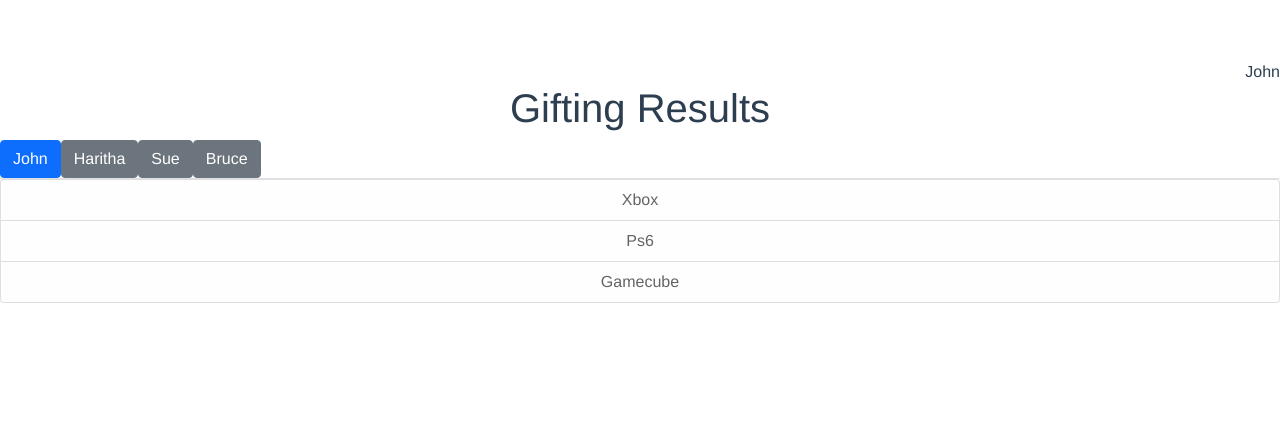
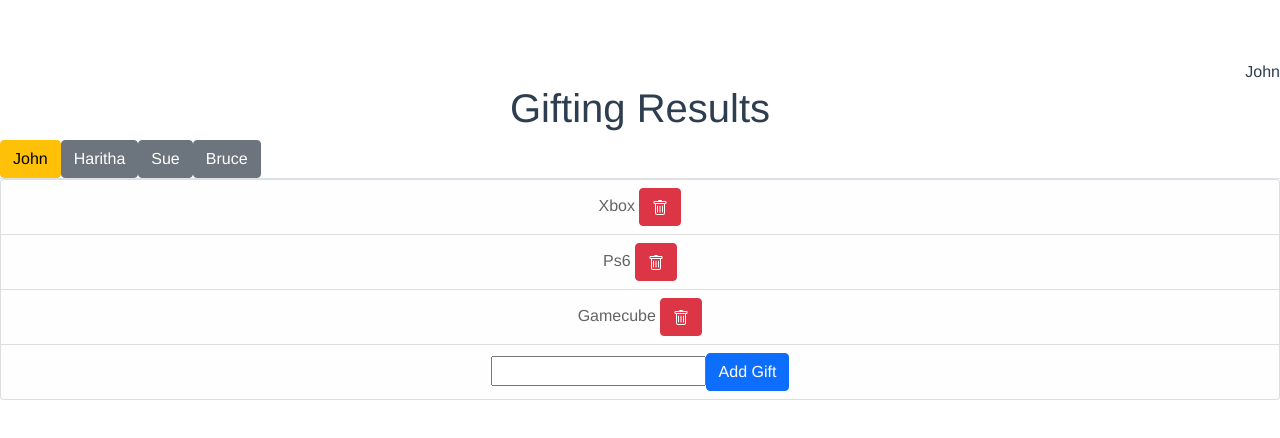
Before and after one commit to johndww/fgr, a Vue app in the folder ui/: page / in a window 1280 px wide. Both pictures are taken after a click on the button "John". Shown: the top 438 px of the page. Built offline with nearby package versions, Linux system fonts and the light colour scheme.

Commit message:
claim gifts and release gifts. also self gift crud

```diff
--- a/ui/src/App.vue
+++ b/ui/src/App.vue
@@ -2,8 +2,10 @@
   <div v-show="currentUserName" style="text-align: right">
     {{ currentUserName }}
   </div>
-  <SelectUser @user-selection="userSelection" @user-creation="createUser" v-show="!currentUserName" :allUsers="allUsers"/>
-  <GiftResults v-show="currentUserName" :currentUserName="currentUserName" :allUsers="allUsers"/>
+  <SelectUser @user-selection="userSelection" @user-creation="createUser" v-show="!currentUserName"
+              :allUsers="allUsers"/>
+  <GiftResults v-show="currentUserName" :currentUserName="currentUserName" :allUsers="allUsers"
+               @assign-gift="assignGift" @add-gift="addGift" @delete-gift="deleteGift" @release-gift="releaseGift"/>
 </template>
 
 <script lang="ts">
@@ -12,8 +14,7 @@ import GiftResults from "./components/GiftResults.vue";
 
 export default {
   name: 'App',
-  props: {
-  },
+  props: {},
   data() {
     return {
       currentUserName: "",
@@ -27,7 +28,25 @@ export default {
 
     createUser(userName: String) {
       this.currentUserName = userName
-      this.allUsers = [...this.allUsers, {name: userName}]
+      this.allUsers = [...this.allUsers, {name: userName, gifts: []}]
+    },
+    assignGift(details) {
+      const user = this.allUsers.find((user) => user.name === details.forUserName)
+      const gift = user.gifts.find((gift) => gift.id === details.giftId)
+      gift.assignedUserName = details.byUserName
+    },
+    addGift(giftName: String) {
+      const user = this.allUsers.find((user) => user.name === this.currentUserName)
+      user.gifts = [...user.gifts, {id: Math.floor(Math.random() * 1000), name: giftName}]
+    },
+    deleteGift(giftId) {
+      const user = this.allUsers.find((user) => user.name === this.currentUserName)
+      user.gifts = user.gifts.filter((gift) => gift.id !== giftId)
+    },
+    releaseGift(details) {
+      const user = this.allUsers.find((user) => user.name === details.forUserName)
+      const gift = user.gifts.find((gift) => gift.id === details.giftId)
+      gift.assignedUserName = ''
     }
   },
   components: {
@@ -40,12 +59,16 @@ export default {
         name: "John",
         gifts: [
           {
-            name: "Xbox"
+            id: 1,
+            name: "Xbox",
+            assignedUserName: "Haritha"
           },
           {
+            id: 2,
             name: "Ps6"
           },
           {
+            id: 3,
             name: "Gamecube"
           }
         ]
@@ -54,13 +77,17 @@ export default {
         name: "Haritha",
         gifts: [
           {
-            name: "hGift1"
+            id: 4,
+            name: "Shoes"
           },
           {
-            name: "hGift2"
+            id: 5,
+            name: "Ski goggles",
+            assignedUserName: "John"
           },
           {
-            name: "hGift3"
+            id: 6,
+            name: "Hat"
           }
         ]
       },
@@ -68,7 +95,8 @@ export default {
         name: "Sue",
         gifts: [
           {
-            name: "test"
+            id: 7,
+            name: "Skis"
           }
         ]
       },
@@ -76,10 +104,13 @@ export default {
         name: "Bruce",
         gifts: [
           {
+            id: 8,
             name: "wine"
           },
           {
-            name: "beer"
+            id: 9,
+            name: "beer",
+            assignedUserName: "Sue"
           },
         ]
       }
--- a/ui/src/components/GiftResults.vue
+++ b/ui/src/components/GiftResults.vue
@@ -4,47 +4,78 @@
     <div class="tabbable tabs-left">
       <ul class="nav nav-tabs">
         <li v-for="user in allUsers" :key="user.name">
-          <button :class="user.name === this.viewResultsUserName ? 'btn btn-primary' : 'btn btn-secondary'"
-                  @click="this.viewResultsUserName = user.name">{{ user.name }}
+          <button
+              :class="user.name === this.viewResultsUserName ? (this.currentUserName === user.name ? 'btn btn-warning' : 'btn btn-primary') : 'btn btn-secondary'"
+              @click="this.viewResultsUserName = user.name">{{ user.name }}
           </button>
         </li>
       </ul>
     </div>
-    <template v-if="this.viewResultsUser">
-      <div class="tab-content" v-show="this.viewResultsUser">
+    <template v-if="this.viewResultsUser && this.currentUserName !== this.viewResultsUserName">
+      <div class="tab-content">
         <ul class="list-group">
-          <li class="list-group-item list-group-item-light" v-for="gift in this.viewResultsUser.gifts" :key="gift.name">
+          <li class="list-group-item list-group-item-light" v-for="gift in unassignedGifts" :key="gift.name">
             {{ gift.name }}
+            <button
+                @click="$emit('assign-gift', {giftId: gift.id, forUserName: this.viewResultsUserName, byUserName: this.currentUserName})"
+                class="btn btn-primary">
+              Claim Gift
+            </button>
+          </li>
+
+          <li class="list-group-item list-group-item-dark" v-for="gift in assignedGifts" :key="gift.name">
+            {{ gift.name }}
+            <template v-if="gift.assignedUserName === this.currentUserName">
+              <button class="btn btn-warning"
+                      @click="$emit('release-gift', {giftId: gift.id, forUserName: this.viewResultsUserName})">
+                Release Gift
+              </button>
+            </template>
           </li>
         </ul>
       </div>
     </template>
+
+    <SelfGiftResults @add-gift="(giftToAdd) => $emit('add-gift', giftToAdd)"
+                     @delete-gift="(giftId) => $emit('delete-gift', giftId)"
+                     :viewResultsUser="this.viewResultsUser"
+                     v-if="this.viewResultsUser && this.currentUserName === this.viewResultsUserName"/>
+
   </div>
 </template>
 
 <script lang="ts">
 
+import SelfGiftResults from "./SelfGiftResults.vue";
+
 export default {
   name: "GiftResults",
+  components: {SelfGiftResults},
   props: {
     currentUserName: String,
     allUsers: Array
   },
   data() {
     return {
-      viewResultsUserName: this.currentUserName
+      viewResultsUserName: this.currentUserName,
     }
   },
   watch: {
-    currentUserName: function() {
-        this.viewResultsUserName = this.currentUserName
+    currentUserName: function () {
+      this.viewResultsUserName = this.currentUserName
     }
   },
-  methods: {
-  },
+  methods: {},
   computed: {
-    viewResultsUser: function() {
+    viewResultsUser: function () {
       return this.allUsers.find((user) => user.name === this.viewResultsUserName)
+    },
+    unassignedGifts: function () {
+      return this.viewResultsUser.gifts.filter((gift) => !gift.assignedUserName)
+    },
+
+    assignedGifts: function () {
+      return this.viewResultsUser.gifts.filter((gift) => gift.assignedUserName)
     }
   },
   created() {
@@ -53,6 +84,3 @@ export default {
 </script>
 
 <!-- Add "scoped" attribute to limit CSS to this component only -->
-<style scoped>
-
-</style>
--- a/ui/src/components/SelectUser.vue
+++ b/ui/src/components/SelectUser.vue
@@ -31,6 +31,8 @@ export default {
         return
       }
 
+      //TODO prevent dup names
+
       this.$emit('user-creation', this.createdUser)
     }
   }
--- /dev/null
+++ b/ui/src/components/SelfGiftResults.vue
@@ -0,0 +1,61 @@
+<template>
+  <div class="tab-content">
+    <ul class="list-group">
+      <li class="list-group-item list-group-item-light" v-for="gift in this.viewResultsUser.gifts" :key="gift.name">
+        {{ gift.name }}
+        <button class="btn btn-danger" @click="deleteGift(gift.id)">
+          <svg xmlns="http://www.w3.org/2000/svg" width="16" height="16" fill="currentColor" class="bi bi-trash"
+               viewBox="0 0 16 16">
+            <path
+                d="M5.5 5.5A.5.5 0 0 1 6 6v6a.5.5 0 0 1-1 0V6a.5.5 0 0 1 .5-.5zm2.5 0a.5.5 0 0 1 .5.5v6a.5.5 0 0 1-1 0V6a.5.5 0 0 1 .5-.5zm3 .5a.5.5 0 0 0-1 0v6a.5.5 0 0 0 1 0V6z"/>
+            <path fill-rule="evenodd"
+                  d="M14.5 3a1 1 0 0 1-1 1H13v9a2 2 0 0 1-2 2H5a2 2 0 0 1-2-2V4h-.5a1 1 0 0 1-1-1V2a1 1 0 0 1 1-1H6a1 1 0 0 1 1-1h2a1 1 0 0 1 1 1h3.5a1 1 0 0 1 1 1v1zM4.118 4 4 4.059V13a1 1 0 0 0 1 1h6a1 1 0 0 0 1-1V4.059L11.882 4H4.118zM2.5 3V2h11v1h-11z"/>
+          </svg>
+        </button>
+      </li>
+      <li class="list-group-item list-group-item-light">
+        <form @submit="addGift">
+          <input type="text" v-model="giftToAdd"/>
+          <button type="submit" class="btn btn-primary">Add Gift</button>
+        </form>
+      </li>
+    </ul>
+  </div>
+</template>
+
+<script lang="ts">
+export default {
+  name: 'SelfGiftResults',
+  props: {
+    viewResultsUser: Object
+  },
+  data() {
+    return {
+      giftToAdd: '',
+    }
+  },
+  methods: {
+    addGift: function (e) {
+      e.preventDefault()
+
+      if (!this.giftToAdd) {
+        alert("Please enter a gift name")
+        return
+      }
+
+      //TODO prevent dup gifts
+
+      this.$emit('add-gift', this.giftToAdd)
+
+      this.giftToAdd = ''
+    },
+    deleteGift: function (giftIdToDelete) {
+      if (!confirm("Are you sure you want to remove this item? Others may already have already gotten this for you, but will be notified of this change")) {
+        return
+      }
+
+      this.$emit('delete-gift', giftIdToDelete)
+    }
+  }
+}
+</script>
```
